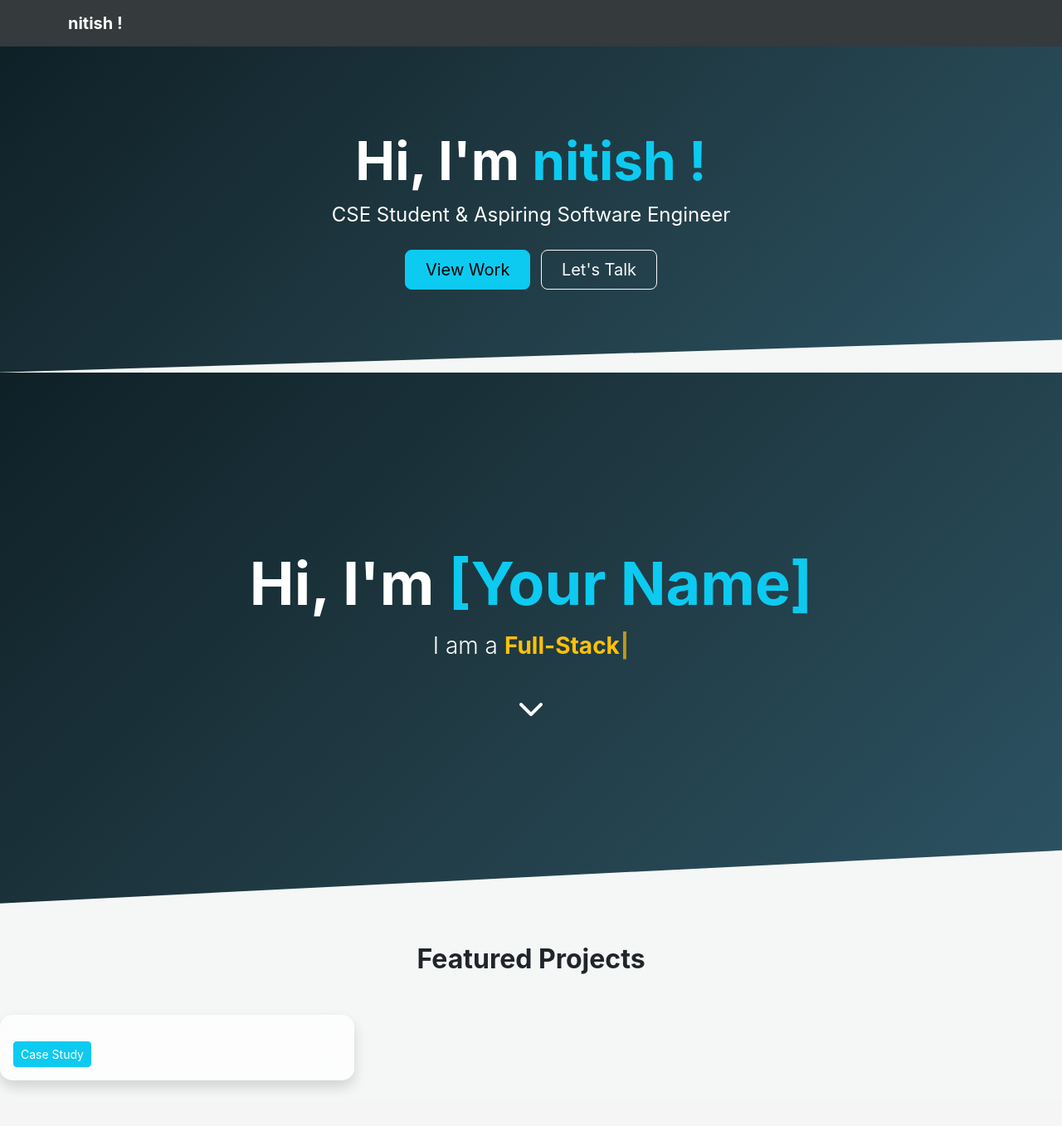
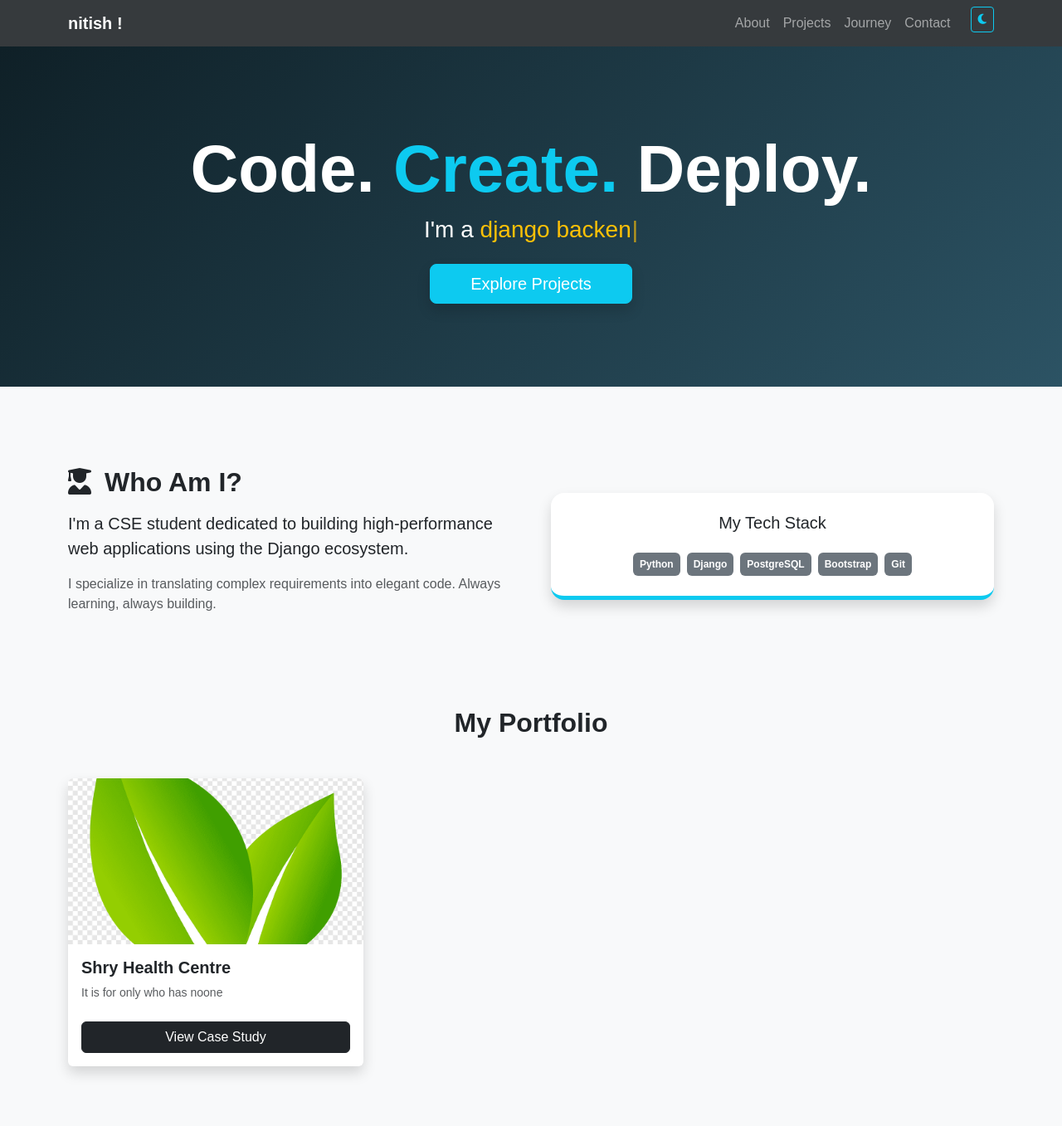
Before and after one commit to aimlnitishkumar/portfolio, a Django app: page / in a window 1280 px wide. Shown: the whole page at 83% size. Before the commit the page ends 1314 px from the top, so only its background shows below. Run offline with Django 5.2, Linux system fonts and the light colour scheme; data comes from the database, SQL or seed files in the repository; both versions use the stored data as it was after the commit; some libraries are stand-ins or nearby versions.

Commit message:
Ready for deployment

```diff
--- a/core/settings.py
+++ b/core/settings.py
@@ -23,7 +23,7 @@
 SECRET_KEY = 'django-insecure-&_-+c6o+eg2w7cu8$sjvf88t)eoq9j5_(uc305p&*4sno0ch&('
 
 # SECURITY WARNING: don't run with debug turned on in production!
-DEBUG = False
+DEBUG = True
 
 ALLOWED_HOSTS = ['*']
 
@@ -136,4 +136,5 @@
 
 import dj_database_url
 db_from_env = dj_database_url.config(conn_max_age=600)
-DATABASES['default'].update(db_from_env)
+if db_from_env:
+    DATABASES['default'].update(db_from_env)
--- a/projects/templates/base.html
+++ b/projects/templates/base.html
@@ -3,64 +3,69 @@
 <head>
     <meta charset="UTF-8">
     <meta name="viewport" content="width=device-width, initial-scale=1.0">
-    <title>Dev Portfolio | CSE Student</title>
+    <title>Portfolio | nitish !</title>
+
     <link href="https://cdn.jsdelivr.net/npm/bootstrap@5.3.0/dist/css/bootstrap.min.css" rel="stylesheet">
     <link rel="stylesheet" href="https://cdnjs.cloudflare.com/ajax/libs/font-awesome/6.4.0/css/all.min.css">
     <link href="https://unpkg.com/aos@2.3.1/dist/aos.css" rel="stylesheet">
-    <link href="https://fonts.googleapis.com/css2?family=Poppins:wght@300;400;600;700&display=swap" rel="stylesheet">
-<script src="https://cdnjs.cloudflare.com/ajax/libs/vanilla-tilt/1.8.0/vanilla-tilt.min.js"></script>
-
-<style>
-    body { font-family: 'Poppins', sans-serif; cursor: none; } /* Custom cursor start */
-
-    /* Custom Cursor Element */
-    .cursor {
-        width: 20px; height: 20px; border: 2px solid #0dcaf0;
-        border-radius: 50%; position: fixed; pointer-events: none;
-        z-index: 9999; transition: transform 0.1s ease;
-    }
-
-    /* Floating Animation for Hero */
-    .floating {
-        animation: floating 3s ease-in-out infinite;
-    }
-    @keyframes floating {
-        0% { transform: translateY(0px); }
-        50% { transform: translateY(-20px); }
-        100% { transform: translateY(0px); }
-    }
-
-    /* Glassmorphism for Cards */
-    .glass-card {
-        background: rgba(255, 255, 255, 0.7);
-        backdrop-filter: blur(15px);
-        border: 1px solid rgba(255, 255, 255, 0.2);
-    }
-</style>
 
     <style>
-        :root { --primary-color: #0d6efd; --dark-bg: #121212; }
-        body { font-family: 'Inter', sans-serif; background-color: #f4f7f6; transition: 0.3s; }
+        :root { --primary: #0dcaf0; --dark-bg: #0b0e11; }
+        body { font-family: 'Poppins', sans-serif; background-color: #f8f9fa; transition: 0.3s; overflow-x: hidden; }
+
+        /* Fixed Cursor Styling */
+
         .navbar { backdrop-filter: blur(10px); background: rgba(33, 37, 41, 0.9) !important; }
-        .hero-section {
-            background: linear-gradient(135deg, #0f2027, #203a43, #2c5364);
-            color: white; padding: 100px 0; clip-path: polygon(0 0, 100% 0, 100% 90%, 0 100%);
-        }
-        .card { border: none; border-radius: 15px; transition: 0.4s; overflow: hidden; }
-        .card:hover { transform: translateY(-10px); shadow: 0 10px 20px rgba(0,0,0,0.2); }
-        .skill-badge { padding: 10px 20px; border-radius: 50px; background: white; border: 1px solid #ddd; display: inline-block; margin: 5px; font-weight: 500; }
+        .hero-section { background: linear-gradient(135deg, #0f2027, #2c5364); color: white; padding: 100px 0; }
+
+        /* Dark Mode Classes */
+        body.dark-mode { background-color: var(--dark-bg); color: white; }
+        .dark-mode .card { background: #1a1d21; color: white; border: 1px solid #333; }
+        .dark-mode .text-muted { color: #aaa !important; }
     </style>
 </head>
 <body>
+
     <nav class="navbar navbar-expand-lg navbar-dark sticky-top">
         <div class="container">
-            <a class="navbar-brand fw-bold" href="/"></i>nitish !</a>
+            <a class="navbar-brand fw-bold" href="/">nitish !</a>
+            <button class="navbar-toggler" type="button" data-bs-toggle="collapse" data-bs-target="#navbarNav">
+                <span class="navbar-toggler-icon"></span>
+            </button>
+            <div class="collapse navbar-collapse" id="navbarNav">
+                <ul class="navbar-nav ms-auto">
+                    <li class="nav-item"><a class="nav-link" href="/#about">About</a></li>
+                    <li class="nav-item"><a class="nav-link" href="/#projects">Projects</a></li>
+                    <li class="nav-item"><a class="nav-link" href="{% url 'journey' %}">Journey</a></li>
+                    <li class="nav-item"><a class="nav-link" href="{% url 'contact' %}">Contact</a></li>
+                    <li class="nav-item">
+                        <button id="theme-btn" class="btn btn-sm btn-outline-info ms-lg-3 mt-2 mt-lg-0">
+                            <i class="fas fa-moon"></i>
+                        </button>
+                    </li>
+                </ul>
             </div>
+        </div>
     </nav>
 
     {% block content %}{% endblock %}
 
     <script src="https://unpkg.com/aos@2.3.1/dist/aos.js"></script>
-    <script>AOS.init({ duration: 1000, once: true });</script>
+    <script src="https://cdnjs.cloudflare.com/ajax/libs/vanilla-tilt/1.8.0/vanilla-tilt.min.js"></script>
+    <script>
+        AOS.init({ duration: 1000, once: true });
+
+        // Cursor Logic
+
+
+        // Dark Mode Logic
+        const themeBtn = document.getElementById('theme-btn');
+        themeBtn.addEventListener('click', () => {
+            document.body.classList.toggle('dark-mode');
+            const icon = themeBtn.querySelector('i');
+            icon.classList.toggle('fa-moon');
+            icon.classList.toggle('fa-sun');
+        });
+    </script>
 </body>
 </html>
--- a/projects/templates/project_index.html
+++ b/projects/templates/project_index.html
@@ -1,59 +1,66 @@
 {% extends "base.html" %}
 {% block content %}
 
-<div class="hero-section text-center">
+<section class="hero-section text-center">
     <div class="container" data-aos="zoom-in">
-        <h1 class="display-3 fw-bold">Hi, I'm <span class="text-info">nitish !</span></h1>
-        <p class="fs-4">CSE Student & Aspiring Software Engineer</p>
-        <div class="mt-4">
-            <a href="#projects" class="btn btn-info btn-lg px-4 me-2">View Work</a>
-            <a href="{% url 'contact' %}" class="btn btn-outline-light btn-lg px-4">Let's Talk</a>
+        <h1 class="display-1 fw-bold">Code. <span class="text-info">Create.</span> Deploy.</h1>
+        <h3 class="mb-4">I'm a <span id="type-text" class="text-warning"></span></h3>
+        <a href="#projects" class="btn btn-info btn-lg px-5 text-white shadow">Explore Projects</a>
+    </div>
+</section>
+
+<div class="container">
+    <section id="about" class="py-5 mt-5" data-aos="fade-up">
+        <div class="row g-5 align-items-center">
+            <div class="col-md-6">
+                <h2 class="fw-bold"><i class="fas fa-user-graduate me-3"></i>Who Am I?</h2>
+                <p class="lead mt-3">I'm a CSE student dedicated to building high-performance web applications using the Django ecosystem.</p>
+                <p class="text-muted">I specialize in translating complex requirements into elegant code. Always learning, always building.</p>
+            </div>
+            <div class="col-md-6">
+                <div class="p-4 bg-white shadow rounded-4 text-center border-bottom border-info border-5">
+                    <h5 class="mb-4">My Tech Stack</h5>
+                    <div class="d-flex flex-wrap justify-content-center gap-2">
+                        <span class="badge bg-secondary p-2">Python</span>
+                        <span class="badge bg-secondary p-2">Django</span>
+                        <span class="badge bg-secondary p-2">PostgreSQL</span>
+                        <span class="badge bg-secondary p-2">Bootstrap</span>
+                        <span class="badge bg-secondary p-2">Git</span>
+                    </div>
+                </div>
+            </div>
         </div>
-    </div>
-</div>
+    </section>
 
-<div class="hero-section text-center d-flex align-items-center justify-content-center" style="min-height: 80vh;">
-    <div class="container">
-        <h1 class="display-2 fw-bold mb-3" data-aos="zoom-in">
-            Hi, I'm <span class="text-info">[Your Name]</span>
-        </h1>
-        <h3 class="fw-light">
-            I am a <span id="typewriter" class="text-warning fw-bold"></span>
-        </h3>
-        <div class="mt-5 floating">
-            <i class="fas fa-chevron-down fa-2x text-light"></i>
+    <section id="projects" class="py-5">
+        <h2 class="text-center fw-bold mb-5" data-aos="fade-up">My Portfolio</h2>
+        <div class="row">
+            {% for project in projects %}
+            <div class="col-md-4 mb-4" data-aos="flip-right">
+                <div class="card h-100 shadow border-0 overflow-hidden" data-tilt>
+                    {% if project.image %}
+                    <img src="{{ project.image.url }}" class="card-img-top" style="height:200px; object-fit:cover;">
+                    {% endif %}
+                    <div class="card-body">
+                        <h5 class="card-title fw-bold">{{ project.title }}</h5>
+                        <p class="card-text text-muted small">{{ project.description|truncatechars:100 }}</p>
+                        <a href="{% url 'project_detail' project.id %}" class="btn btn-dark w-100 mt-2">View Case Study</a>
+                    </div>
+                </div>
+            </div>
+            {% empty %}
+            <p class="text-center">No projects yet. Go to <a href="/admin">Admin</a>.</p>
+            {% endfor %}
         </div>
-    </div>
+    </section>
 </div>
 
 <script src="https://unpkg.com/typewriter-effect@latest/dist/core.js"></script>
 <script>
-    var app = document.getElementById('typewriter');
-    var typewriter = new Typewriter(app, { loop: true, delay: 75 });
-    typewriter
-        .typeString('CSE Student')
-        .pauseFor(1000).deleteAll()
-        .typeString('Full-Stack Developer')
-        .pauseFor(1000).deleteAll()
-        .typeString('Problem Solver')
-        .pauseFor(1000).start();
+    new Typewriter('#type-text', {
+        strings: ['aiml Student', 'django backend Engineer', 'full stack Developer'],
+        autoStart: true,
+        loop: true,
+    });
 </script>
-
-<h2 id="projects" class="text-center mt-5 mb-5 fw-bold">Featured Projects</h2>
-<div class="col-md-4 mb-4" data-aos="fade-up">
-    <div class="card glass-card shadow h-100" data-tilt data-tilt-max="10" data-tilt-speed="400" data-tilt-glare
-        data-tilt-max-glare="0.5">
-        {% if project.image %}
-        <img src="{{ project.image.url }}" class="card-img-top">
-        {% endif %}
-        <div class="card-body">
-            <h5 class="card-title fw-bold text-dark">{{ project.title }}</h5>
-            <p class="card-text">{{ project.description|truncatechars:70 }}</p>
-            <div class="d-flex justify-content-between align-items-center">
-                <span class="badge bg-dark">{{ project.technology }}</span>
-                <a href="{% url 'project_detail' project.pk %}" class="btn btn-sm btn-info text-white">Case Study</a>
-            </div>
-        </div>
-    </div>
-</div>
 {% endblock %}
--- a/projects/urls.py
+++ b/projects/urls.py
@@ -3,7 +3,8 @@
 
 urlpatterns = [
     path('', views.project_index, name='project_index'),
-    path('<int:pk>/', views.project_detail, name='project_detail'), # Add this line
+    path('<int:pk>/', views.project_detail, name='project_detail'),
+    path('journey/', views.journey_view, name='journey'),
+    path('gallery/', views.gallery_view, name='gallery'),
     path('contact/', views.contact_view, name='contact'),
-    path('journey/', views.journey_view, name='journey'),
 ]
--- a/projects/views.py
+++ b/projects/views.py
@@ -1,56 +1,26 @@
 from django.shortcuts import render
-from .models import Project # This should be correct already
+from .models import Project, ContactMessage
+from .forms import ContactForm
 
 def project_index(request):
     projects = Project.objects.all()
-    context = {
-        'projects': projects
-    }
-    return render(request, 'project_index.html', context)
+    return render(request, 'project_index.html', {'projects': projects})
 
 def project_detail(request, pk):
     project = Project.objects.get(pk=pk)
-    context = {
-        'project': project
-    }
-    return render(request, 'project_detail.html', context)
-
-
-from .forms import ContactForm # Add this to your imports
-
-def contact_view(request):
-    if request.method == 'POST':
-        form = ContactForm(request.POST)
-        if form.is_valid():
-            # For now, we'll just print it to the terminal.
-            # Later you can set up real email sending!
-            print(f"New message from {form.cleaned_data['name']}: {form.cleaned_data['message']}")
-            return render(request, 'contact_success.html')
-    else:
-        form = ContactForm()
-
-    return render(request, 'contact.html', {'form': form})
-
-
+    return render(request, 'project_detail.html', {'project': project})
 
 def journey_view(request):
     return render(request, 'journey.html')
 
-
-
-from .models import Project, ContactMessage # Add ContactMessage to imports
+def gallery_view(request):
+    return render(request, 'gallery.html')
 
 def contact_view(request):
+    form = ContactForm()
     if request.method == 'POST':
         form = ContactForm(request.POST)
         if form.is_valid():
-            # This line saves the message to your database!
-            ContactMessage.objects.create(
-                name=form.cleaned_data['name'],
-                email=form.cleaned_data['email'],
-                message=form.cleaned_data['message']
-            )
+            ContactMessage.objects.create(**form.cleaned_data)
             return render(request, 'contact_success.html')
-    else:
-        form = ContactForm()
     return render(request, 'contact.html', {'form': form})
```
Also changed, not shown: db.sqlite3, projects/templates/gallery.html (added).
